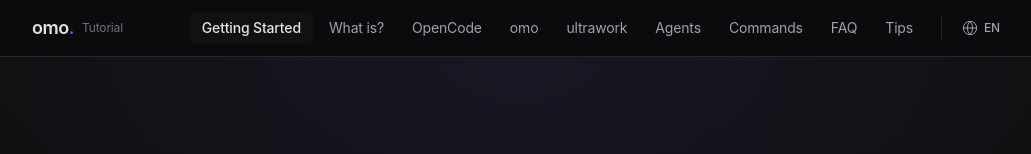
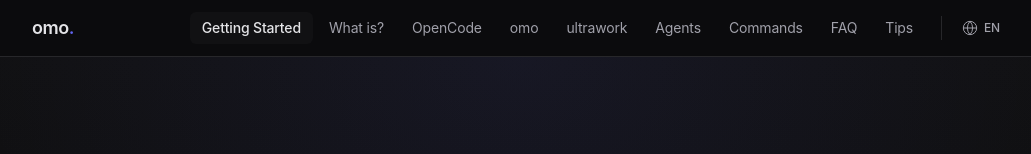
Before and after one commit to wanudesu/omo-meta-tutorial, a Next.js app: page / in a window 1280 px wide. Shown: the top 154 px of the page, without its empty margins (120-1151 px from the left). Built offline with nearby package versions, Linux system fonts and the light colour scheme.

Commit message:
refactor: simplify nav logo to omo. only

```diff
--- a/src/components/Navigation.tsx
+++ b/src/components/Navigation.tsx
@@ -55,9 +55,6 @@ export default function Navigation() {
             <span className="text-lg font-semibold tracking-tight">
               omo<span className="text-accent">.</span>
             </span>
-            <span className="text-xs text-text-muted group-hover:text-text-secondary transition-colors">
-              {t.hero.subtitle}
-            </span>
           </Link>
 
           <div className="flex items-center gap-1">
```
